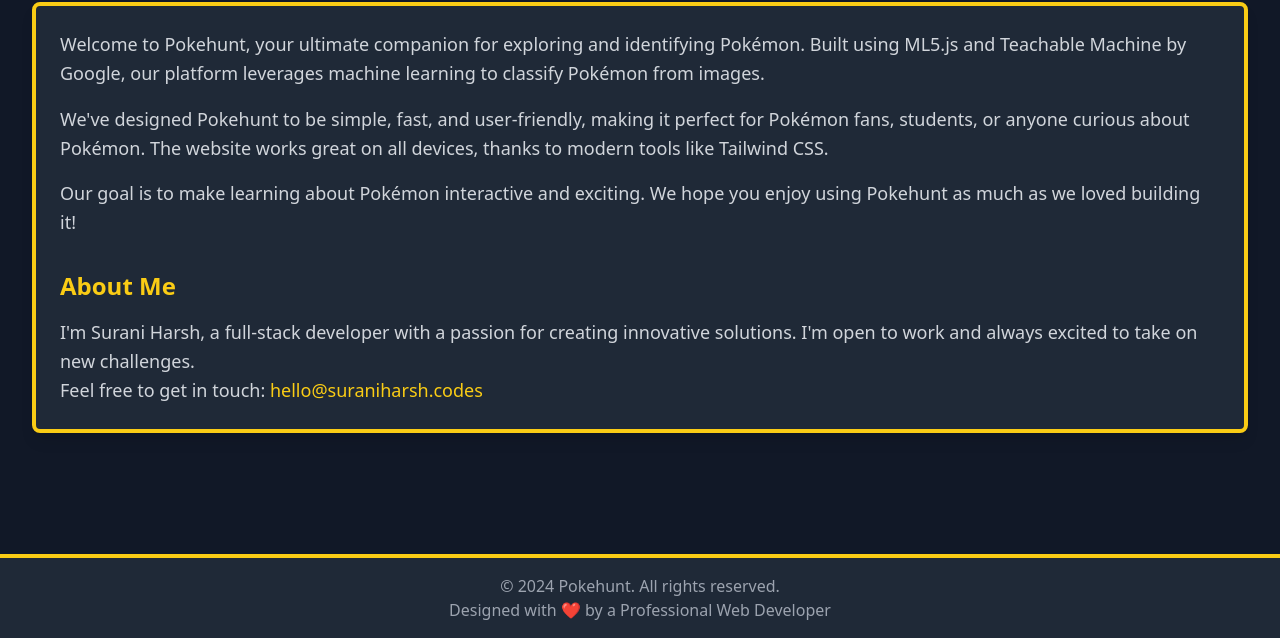
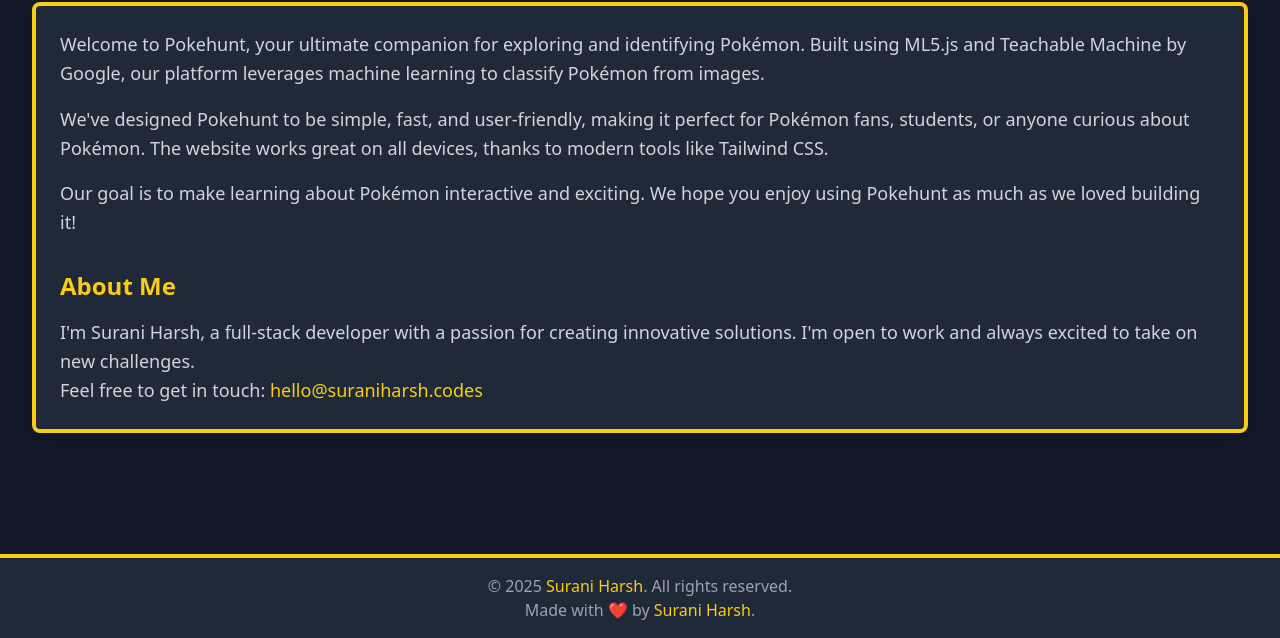
Before and after one commit to suraniharsh/Pokemon-Classifier---ML5.js, a plain HTML site: page about.html in a window 1280 px wide. Shown: the part 162-800 px from the top of the page. Drawn offline with nearby package versions, Linux system fonts and the light colour scheme.

Commit message:
About Footer

```diff
--- a/about.html
+++ b/about.html
@@ -48,8 +48,8 @@
     <!-- Footer -->
     <footer class="bg-gray-800 border-t-4 border-yellow-400 py-4">
         <div class="container mx-auto text-center text-gray-400">
-            <p>&copy; 2024 Pokehunt. All rights reserved.</p>
-            <p>Designed with ❤️ by a Professional Web Developer</p>
+            <p>&copy; 2025 <a href="https://suraniharsh.codes" class="text-yellow-400 hover:text-yellow-400 transition">Surani Harsh</a>. All rights reserved.</p>
+            <p>Made with ❤️ by <a href="https://suraniharsh.codes" class="text-yellow-400 hover:text-yellow-400 transition">Surani Harsh</a>.</p>
         </div>
     </footer>
 </body>
```
